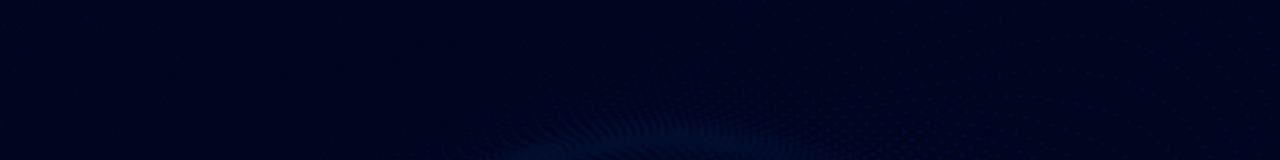
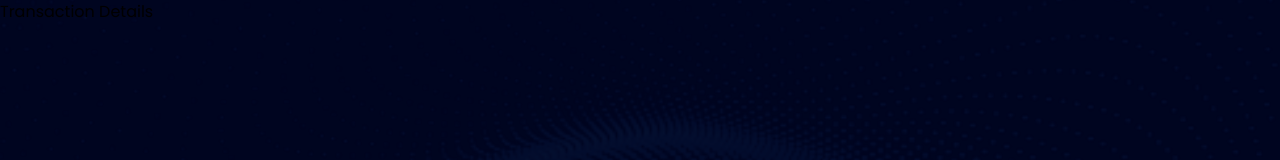
Before and after one commit to arun442/gkcloud11-12-25, a Next.js app: page /payment/transaction-details in a window 1280 px wide. Before the commit this address had no page. Shown: the top 160 px of the page. Built offline with nearby package versions, Linux system fonts and the light colour scheme.

Commit message:
Update :: Payment Transaction Details

```diff
--- /dev/null
+++ b/src/components/payment/transaction-details-component.js
@@ -0,0 +1,62 @@
+// components/payments/transaction-details-component.js
+
+import React, { useEffect, useState } from 'react';
+import { useRouter } from 'next/router';
+
+const TransactionDetailsPage = () => {
+  const [transactionDetails, setTransactionDetails] = useState(null);
+  const router = useRouter();
+
+  useEffect(() => {
+    // Extract query parameter from URL
+    const { transactionDetails: encodedTransactionDetails } = router.query;
+
+    if (encodedTransactionDetails) {
+      // Decode and parse transaction details
+      const decodedTransactionDetails = decodeURIComponent(encodedTransactionDetails);
+      const parsedTransactionDetails = JSON.parse(decodedTransactionDetails);
+
+      // Set transaction details to state
+      setTransactionDetails(parsedTransactionDetails);
+    }
+  }, [router.query]);
+
+  return (
+    <div>
+      <h1>Transaction Details</h1>
+      {transactionDetails && (
+        <table>
+          <tbody>
+            <tr>
+              <td>Order ID:</td>
+              <td>{transactionDetails.order_id}</td>
+            </tr>
+            <tr>
+              <td>Tracking ID:</td>
+              <td>{transactionDetails.tracking_id}</td>
+            </tr>
+            <tr>
+              <td>Order Status:</td>
+              <td>{transactionDetails.order_status}</td>
+            </tr>
+            {/* Add more rows for other transaction details */}
+            <tr>
+              <td>Billing Name:</td>
+              <td>{transactionDetails.billing_name}</td>
+            </tr>
+            <tr>
+              <td>Billing Email:</td>
+              <td>{transactionDetails.billing_email}</td>
+            </tr>
+            <tr>
+              <td>Transaction Date:</td>
+              <td>{transactionDetails.trans_date}</td>
+            </tr>
+          </tbody>
+        </table>
+      )}
+    </div>
+  );
+};
+
+export default TransactionDetailsPage;
--- /dev/null
+++ b/src/pages/payment/transaction-details.js
@@ -0,0 +1,8 @@
+// pages/transaction-details.js
+import TransactionDetailsPage from '@/components/payment/transaction-details-component';
+
+const TransactionDetails = () => {
+  return <TransactionDetailsPage />;
+};
+
+export default TransactionDetails;
```
Also changed, not shown: public/x-social-media-black-icon.svg (added).
